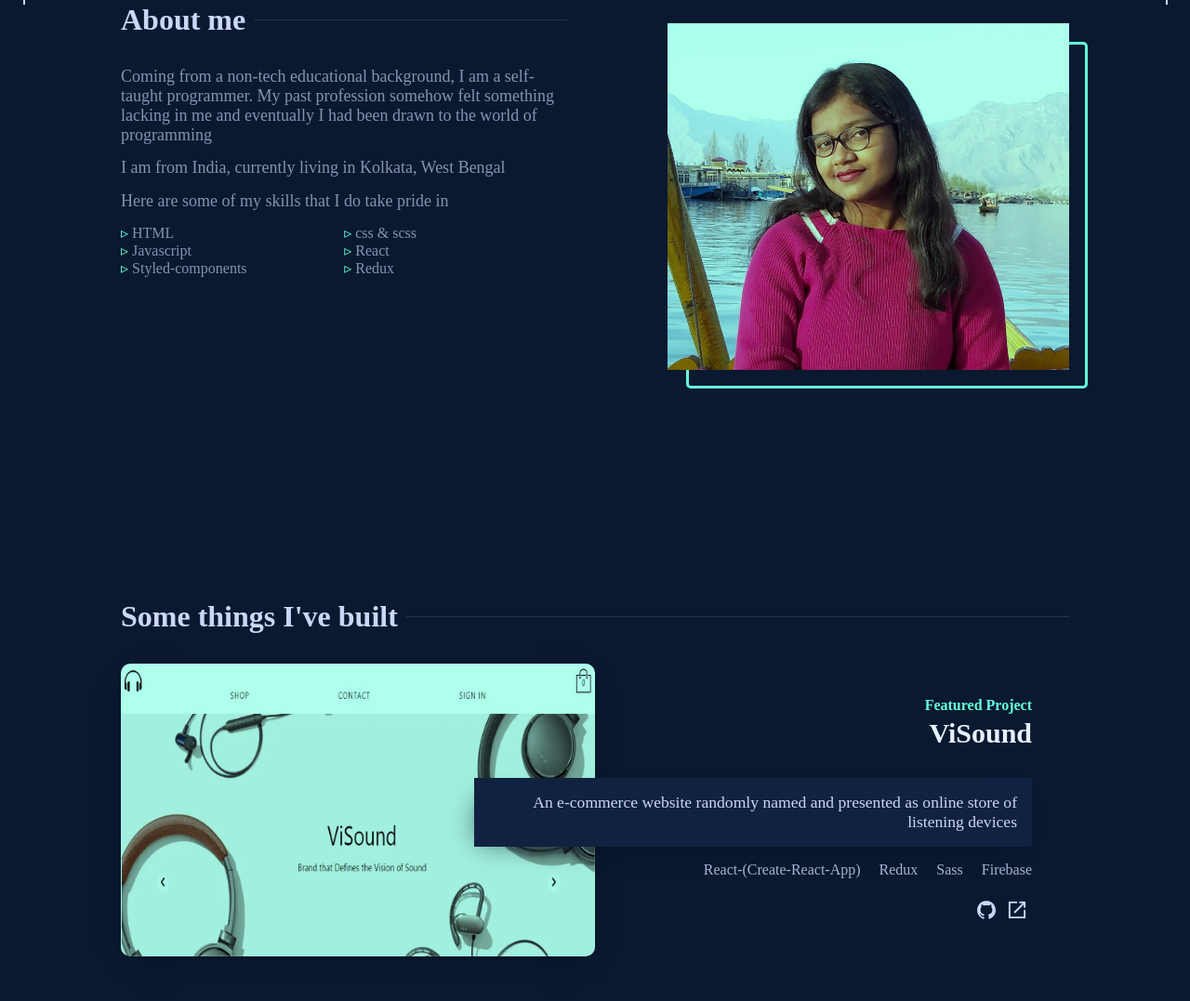
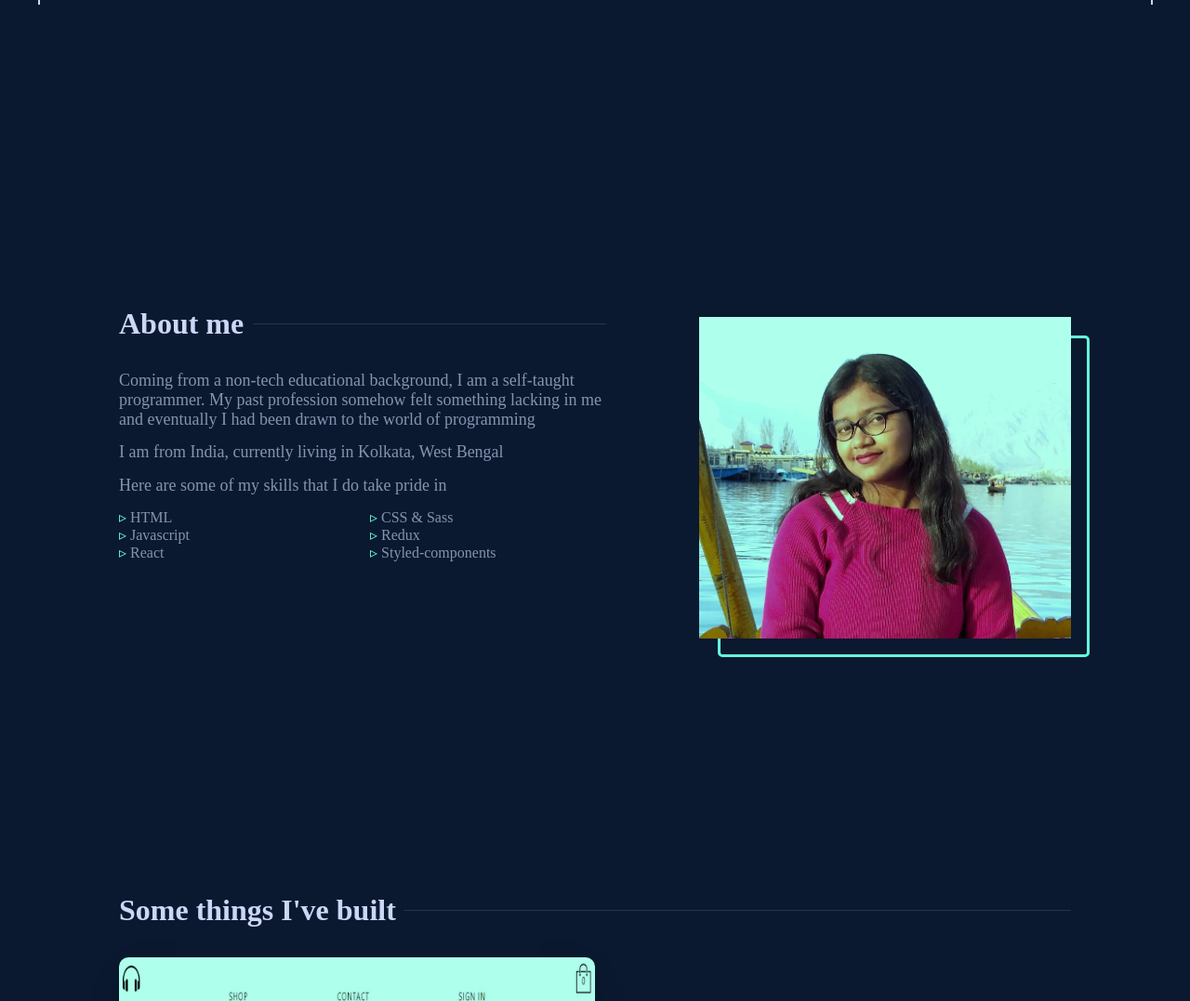
Before and after one commit to coDevAnki/portfolio, a website: page index.html in a window 1280 px wide. Shown: the part 795-1872 px from the top of the page at 93% size. Drawn offline with Linux system fonts and the light colour scheme.

Commit message:
removed unnecessary packages initially installed and modified some css for better responsiveness

```diff
--- a/index.html
+++ b/index.html
@@ -166,19 +166,19 @@
                 HTML
               </li>
               <li>
-                css & scss
+                CSS & Sass
               </li>
               <li>
                 Javascript
+              </li>
+              <li>
+                Redux
               </li>
               <li>
                 React
               </li>
               <li>
                 Styled-components
-              </li>
-              <li>
-                Redux
               </li>
             </ul>
           </div>
--- a/postcss.config.js
+++ b/postcss.config.js
@@ -1,3 +1,7 @@
 module.exports = {
-  plugins: [require("autoprefixer"), require("postcss-inline-svg")],
+  plugins: [
+    require("postcss-preset-env"),
+    require("autoprefixer"),
+    require("postcss-inline-svg"),
+  ],
 };
--- a/sass/_about.scss
+++ b/sass/_about.scss
@@ -9,10 +9,6 @@
     }
 
     .about-content {
-      @media screen and (min-width: 800px) {
-        // width: 150%;
-      }
-
       p {
         width: 100%;
         margin-bottom: 0.8em;
@@ -22,6 +18,7 @@
         width: 100%;
         display: grid;
         grid-template-columns: repeat(2, 1fr);
+        column-gap: 1rem;
 
         li::before {
           content: "▹";
@@ -31,14 +28,13 @@
     }
     .profile-image {
       margin-top: 3rem;
-      align-self: flex-start;
-      min-width: 330px;
+      min-width: 280px;
+      max-width: 500px;
       height: 300px;
       .profile-image_wrapper {
-        width: 50%;
+        width: 60%;
         margin-left: auto;
         margin-right: auto;
-        min-width: 280px;
         @media screen and (min-width: 800px) {
           width: 80%;
           margin-left: auto;
@@ -66,6 +62,7 @@
           }
         }
       }
+      picture,
       img {
         display: block;
         object-fit: cover;
--- a/sass/_common.scss
+++ b/sass/_common.scss
@@ -3,7 +3,7 @@
   width: 100%;
   max-width: 1300px;
   height: max-content;
-  padding: 25px;
+  padding: 1.8rem;
 
   @include flex(column);
 
@@ -21,14 +21,14 @@
     }
   }
   @media screen and (min-width: 480px) {
-    padding: 50px;
+    padding: 4rem;
   }
 
   @media screen and (min-width: 765px) {
-    padding: 100px;
+    padding: 6rem;
   }
   @media screen and (min-width: 1080px) {
-    padding: 130px;
+    padding: 8rem;
   }
 }
 
@@ -61,6 +61,8 @@
   padding: 0.8em 2em;
   transition: background-color var(--transition);
   cursor: pointer;
+  text-align: center;
+  word-wrap: nowrap;
   &:hover,
   &:focus {
     background-color: var(--green-tint);
--- a/sass/_contact.scss
+++ b/sass/_contact.scss
@@ -4,19 +4,21 @@
   @include flex(column);
   padding-top: 100px;
   max-width: 600px;
+  text-align: center;
   margin: auto;
 }
 .contact {
   &-whatsnext {
     color: var(--green);
     font-size: 1rem;
+    text-align: center;
   }
   &-header {
     color: var(--lightest-grey);
     font-size: clamp(40px, 5vw, 60px);
+    margin: 1rem 0;
   }
   &-paragraph {
-    text-align: center;
     font-size: var(--fz-paragraph);
     margin: 1.5rem 0 2rem 0;
   }
--- a/sass/_intro.scss
+++ b/sass/_intro.scss
@@ -7,17 +7,14 @@
       @include beforeTransition(70%);
     }
     padding-top: 50px;
+    min-height: 80vh;
     @media screen and (min-width: 765px) {
       padding-top: 0;
     }
   }
   &-text {
-    display: none;
-    @media screen and (min-width: 540px) {
-      display: block;
-      font-size: clamp(12px, 5vw, 16px);
-      color: var(--green);
-    }
+    font-size: clamp(12px, 5vw, 16px);
+    color: var(--green);
   }
   &-heading {
     font-size: 40px;
--- a/sass/_nav.scss
+++ b/sass/_nav.scss
@@ -8,6 +8,7 @@
   justify-content: space-between;
   top: 0;
   z-index: 100;
+  margin-bottom: 1.5rem;
 }
 
 .hambuger-icon {
@@ -116,6 +117,7 @@
   display: none;
   position: fixed;
   top: 40vh;
+  margin: 0 1rem;
   @media screen and (min-width: 765px) {
     @include flex(column);
   }
--- a/sass/_works.scss
+++ b/sass/_works.scss
@@ -17,6 +17,7 @@
     z-index: 10;
     pointer-events: none;
     opacity: 0.9;
+    margin: 2rem auto;
     @media screen and (min-width: 765px) {
       opacity: 1;
       background-color: transparent;
@@ -29,7 +30,7 @@
     color: var(--green);
     font-size: 1rem;
     line-height: 0.6;
-    margin-bottom: 0.5em;
+    margin-bottom: 0.7em;
   }
 
   &-header {
@@ -44,7 +45,6 @@
     margin-bottom: 1rem;
     padding: 1rem 0;
     pointer-events: all;
-
     color: var(--lightest-grey);
     @media screen and (min-width: 765px) {
       background-color: var(--light-navy);
@@ -57,7 +57,7 @@
     }
   }
   &-tech_used {
-    font-size: 1rem;
+    font-size: 0.9rem;
     margin-bottom: 1.5rem;
     color: var(--light-grey);
     word-spacing: 1rem;
@@ -69,14 +69,13 @@
   }
   &-links {
     display: flex;
-
     cursor: pointer;
     pointer-events: auto;
     a {
       display: block;
-      width: 20px;
-      height: 20px;
-      margin: 0 0.4rem;
+      width: 25px;
+      height: 25px;
+      margin: 0 0.6rem;
       transition: var(--transition);
     }
     .link_github {
```
Also changed, not shown: package.json (+1 -6 lines), public/poststyles.css, public/styles.css, 3 other files.
